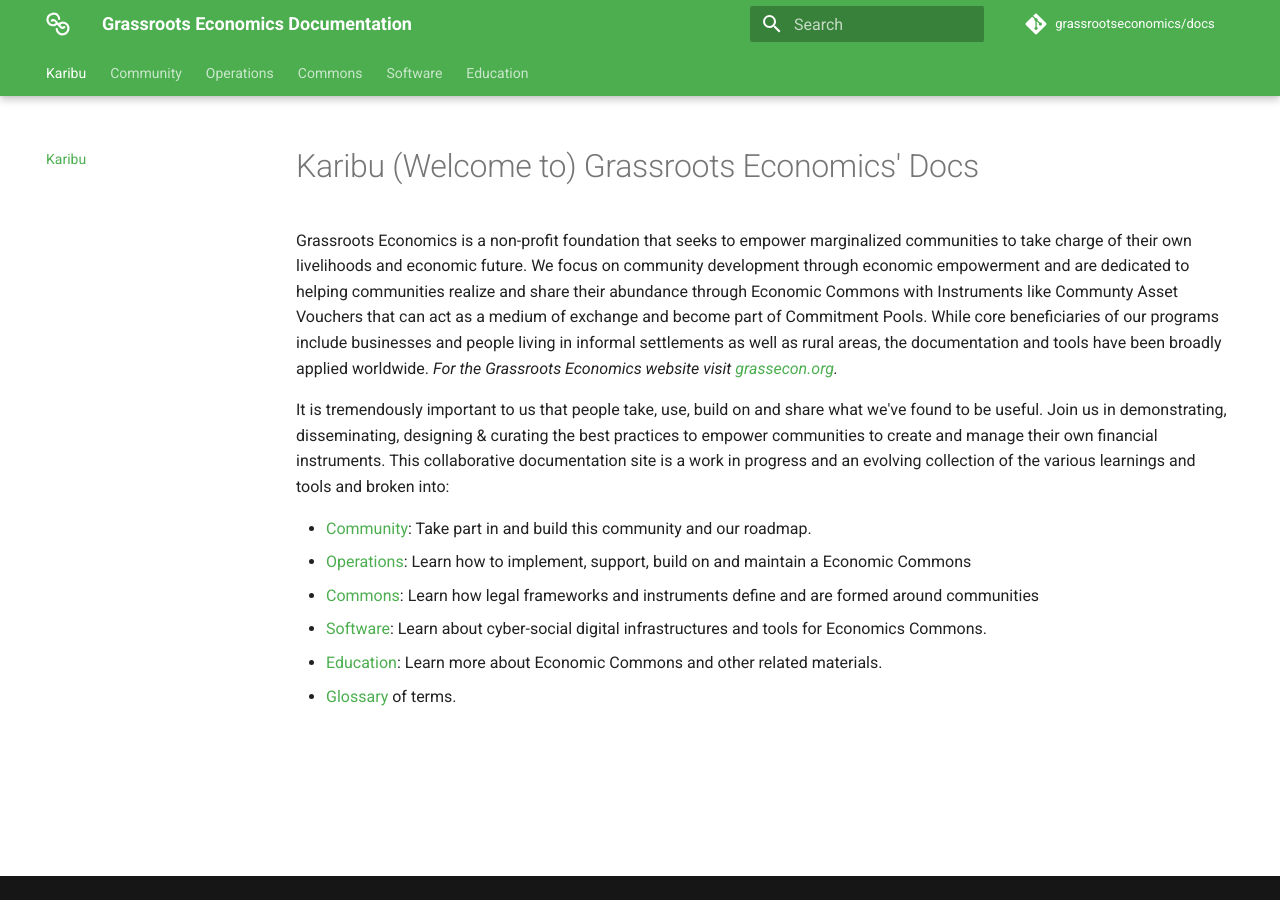
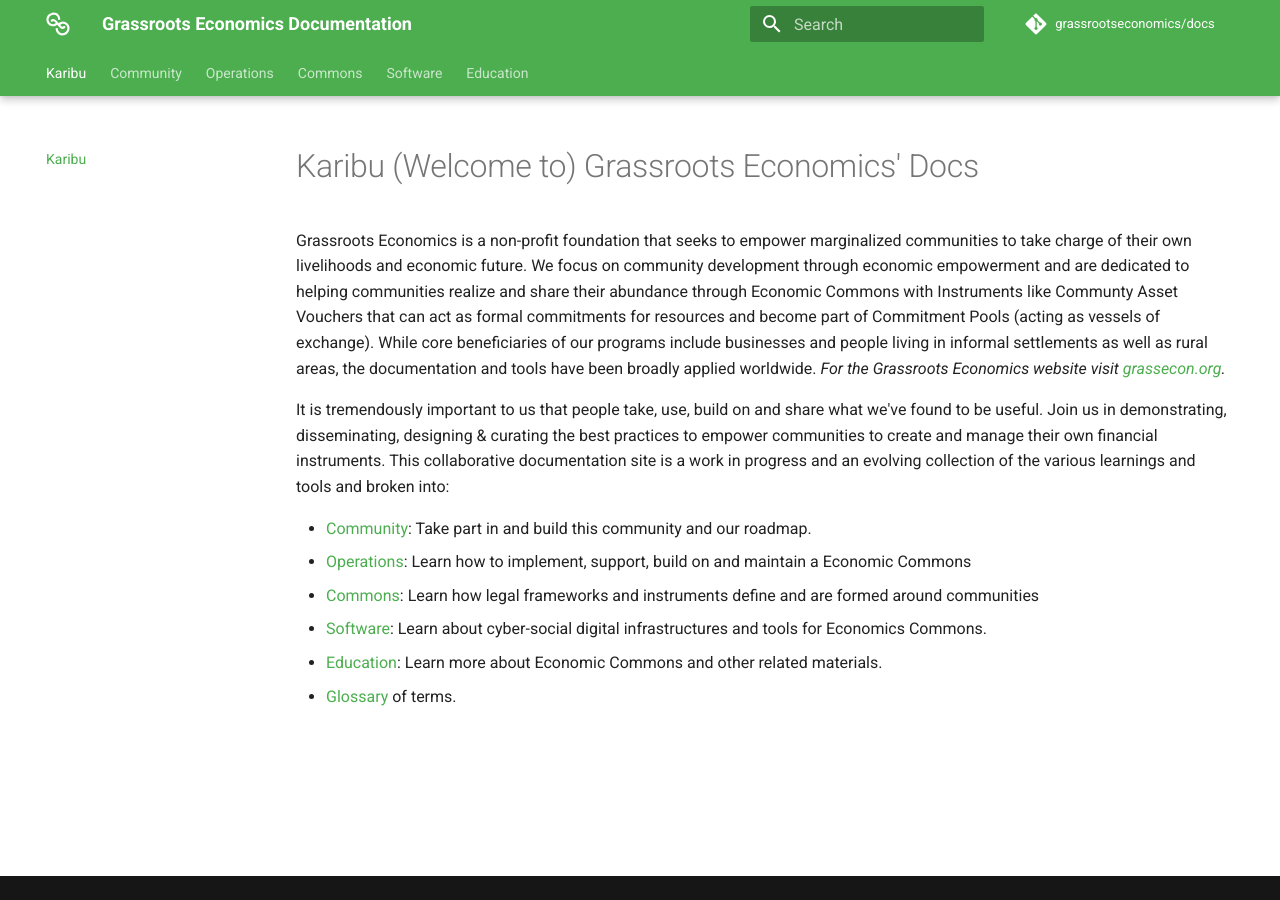
Before and after one commit to grassrootseconomics/docs.grassecon.org, an MkDocs documentation site: the page built from docs/index.md, in a window 1280 px wide. Built offline with MkDocs 1.6.1 and Material for MkDocs 9.7.7, drawn with Linux system fonts in a browser that asks for light colours; comment, search, counter and statistics services are not loaded.

Commit message:
Update index.md

```diff
--- a/docs/index.md
+++ b/docs/index.md
@@ -1,6 +1,6 @@
 # Karibu (Welcome to) Grassroots Economics' Docs
 
-Grassroots Economics is a non-profit foundation that seeks to empower marginalized communities to take charge of their own livelihoods and economic future. We focus on community development through economic empowerment and are dedicated to helping communities realize and share their abundance through Economic Commons with Instruments like Communty Asset Vouchers that can act as a medium of exchange and become part of Commitment Pools. While core beneficiaries of our programs include businesses and people living in informal settlements as well as rural areas, the documentation and tools have been broadly applied worldwide. *For the Grassroots Economics website visit [grassecon.org](https://grassecon.org).*
+Grassroots Economics is a non-profit foundation that seeks to empower marginalized communities to take charge of their own livelihoods and economic future. We focus on community development through economic empowerment and are dedicated to helping communities realize and share their abundance through Economic Commons with Instruments like Communty Asset Vouchers that can act as formal commitments for resources and become part of Commitment Pools (acting as vessels of exchange). While core beneficiaries of our programs include businesses and people living in informal settlements as well as rural areas, the documentation and tools have been broadly applied worldwide. *For the Grassroots Economics website visit [grassecon.org](https://grassecon.org).*
 
 It is tremendously important to us that people take, use, build on and share what we've found to be useful. Join us in demonstrating, disseminating, designing & curating the best practices to empower communities to create and manage their own financial instruments. This collaborative documentation site is a work in progress and an evolving collection of the various learnings and tools and broken into:
 
```
